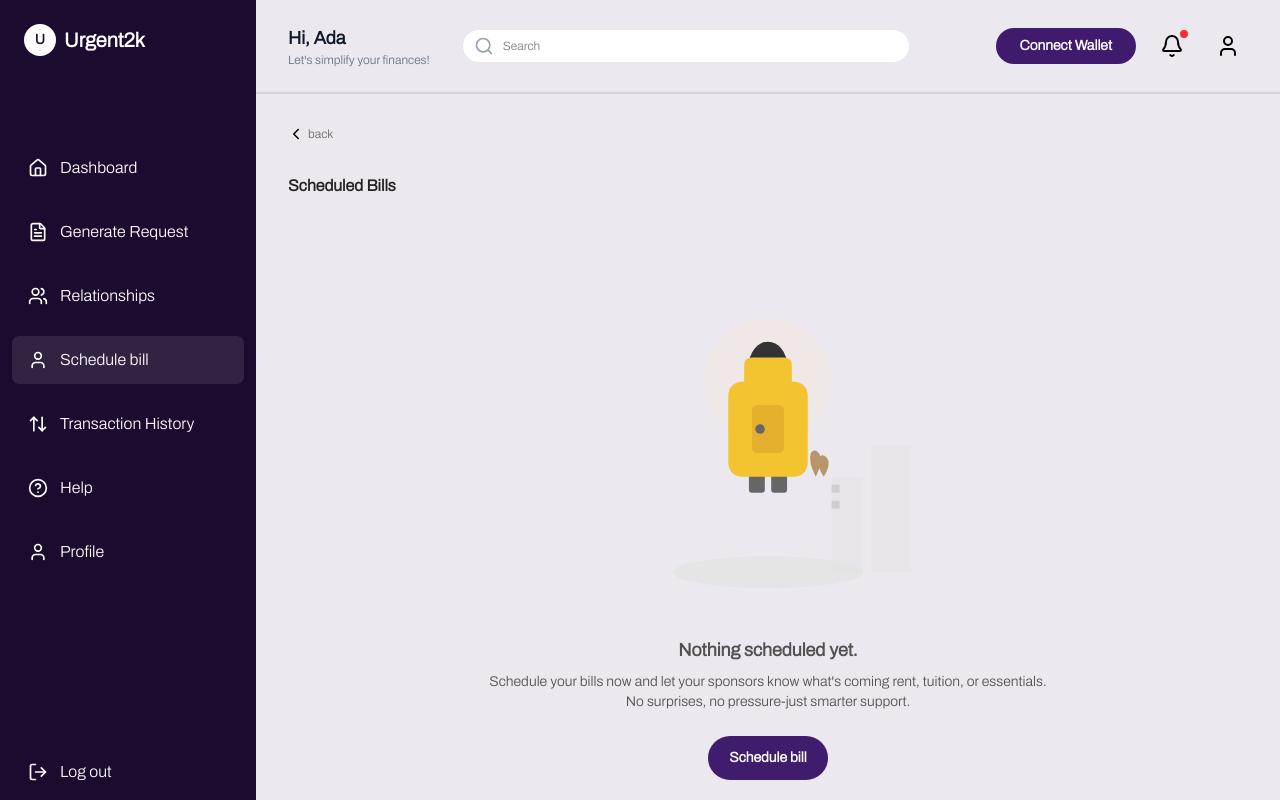
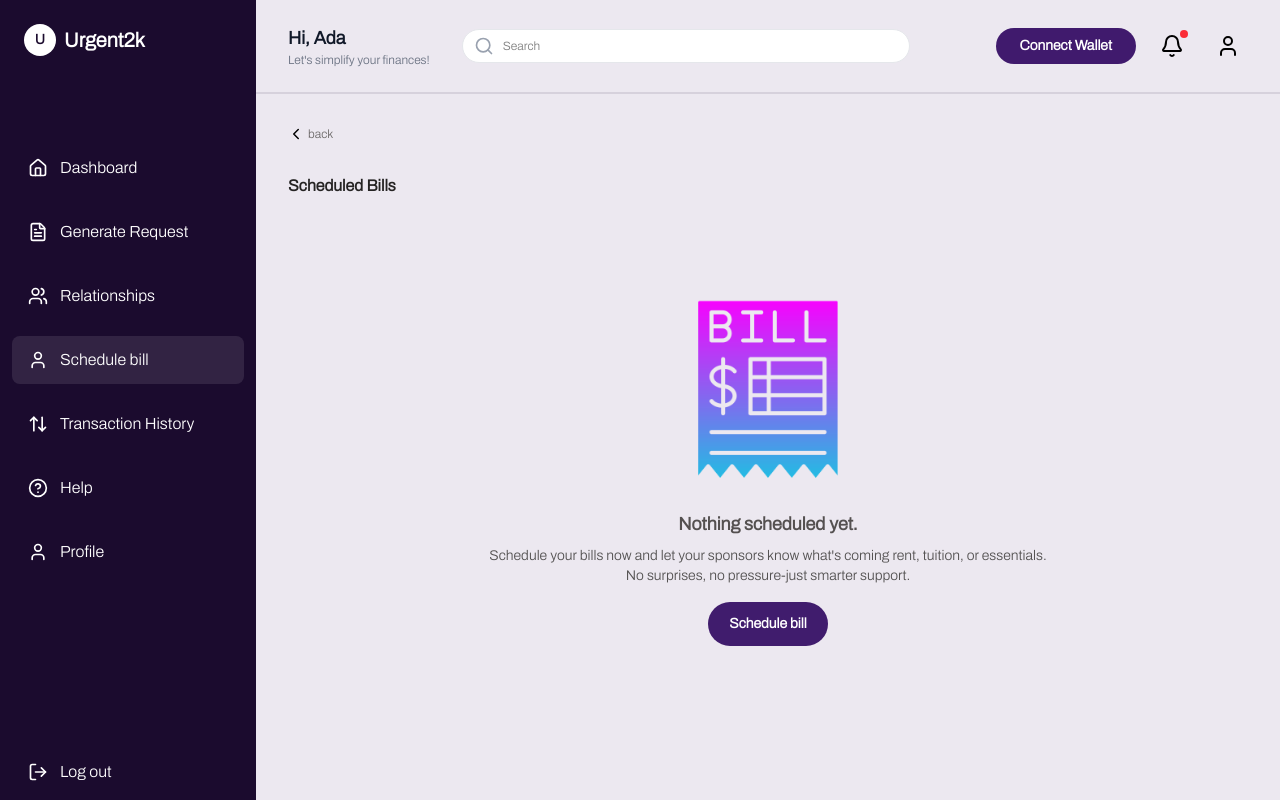
Before and after one commit to Na8aN-web/URGENT-2KAY-GROUP-PROJECT, a React (Vite) app: page /dashboard/schedule-bill in a window 1280 px wide. Built offline with nearby package versions, Linux system fonts and the light colour scheme.

Commit message:
update changes to page routing

```diff
--- a/src/App.jsx
+++ b/src/App.jsx
@@ -7,6 +7,10 @@ import VerifyEmail from "./pages/auth/VerifyEmail";
 import Login from "./pages/auth/Login";
 import LandingPage from './pages/LandingPage';
 import ScheduleBill from "./pages/schedule/ScheduleBill";
+import ScheduleBills from "./pages/schedule/ScheduledBills";
+import BillDetails from "./pages/schedule/BillDetails";
+import ReviewConfirmBill from "./pages/schedule/ReviewConfirmBill";
+
 
 function App() {
   return (
@@ -17,6 +21,9 @@ function App() {
         <Route index element={<Dashboard />} />
         <Route path="transaction-history" element={<TransactionHistory />} />
         <Route path="schedule-bill" element={<ScheduleBill />} />
+        <Route path="schedule-bills" element={<ScheduleBills />} />
+        <Route path="bill-details" element={<BillDetails />} />
+        <Route path="confirm-details" element={<ReviewConfirmBill />} />
       </Route>
 
       {/* Authentication */}
--- a/src/pages/schedule/ReviewConfirmBill.jsx
+++ b/src/pages/schedule/ReviewConfirmBill.jsx
@@ -1,10 +1,61 @@
-import React from "react";
+import React, { useState } from "react";
 import avatar from "./images/avatar.png";
 import InputField from "./components/InputField";
 import Button from "../../components/Button";
 import ButtonGold from "../../components/ButtonGold";
+import { IoChevronBack } from "react-icons/io5";
+import { useNavigate } from "react-router";
+
+const ScheduleSuccess = ({ onClose }) => {
+  const navigate = useNavigate()
+  return (
+    <div className="relative w-full max-w-[600px] bg-white py-10 px-4 md:py-20 md:px-8 rounded-lg">
+      <button
+        onClick={onClose}
+        className="absolute top-3 right-3 text-gray-600 text-xl font-bold"
+      >
+        ✕
+      </button>
+
+      <div className="text-center flex flex-col justify-center items-center">
+        <svg
+          viewBox="0 0 200 200"
+          className="w-full h-auto max-h-[250px] sm:max-h-[350px] pb-8"
+        >
+          <circle cx="100" cy="60" r="40" fill="#F3E8D2" opacity="0.3" />
+          <ellipse cx="100" cy="180" rx="60" ry="10" fill="#E5E5E5" />
+
+          <ellipse cx="100" cy="50" rx="12" ry="15" fill="#333" />
+          <rect x="88" y="65" width="24" height="35" rx="2" fill="#666" />
+          <rect x="88" y="100" width="10" height="30" rx="2" fill="#666" />
+          <rect x="102" y="100" width="10" height="30" rx="2" fill="#666" />
+
+          <path
+            d="M 75 70 Q 75 60 85 60 L 85 50 Q 85 45 90 45 L 110 45 Q 115 45 115 50 L 115 60 Q 125 60 125 70 L 125 110 Q 125 120 115 120 L 85 120 Q 75 120 75 110 Z"
+            fill="#F4C430"
+          />
+          <rect x="90" y="75" width="20" height="30" rx="3" fill="#E5B02E" />
+          <circle cx="95" cy="90" r="3" fill="#666" />
+        </svg>
+
+        <p className="text-base font-semibold text-[#000000]">
+          Your bill has been scheduled successfully
+        </p>
+        <p className="text-xs text-[#686363] font-normal">
+          We'll remind you before it's sent
+        </p>
+
+        <div className="space-y-4 pt-6">
+          <Button btnTxt="View Scheduled Bill" onClick={() => navigate("/dashboard/schedule-bills")}/>
+          <ButtonGold btnTxt="Share with Sponsor" />
+        </div>
+      </div>
+    </div>
+  );
+};
 
 const ReviewConfirmBill = () => {
+  const [showSuccessModal, setShowSuccessModal] = useState(false);
   return (
     <div className="p-5 sm:p-6 lg:p-8 bg-[#ECE8F0] min-h-screen">
       <div className="flex gap-1 items-center mb-6 md:mb-8">
@@ -40,11 +91,21 @@ const ReviewConfirmBill = () => {
         </div>
 
         <div className="flex flex-col sm:flex-row gap-3 w-full">
-          <Button btnTxt="Schedule Bill" className="w-full" />
+          <Button
+            btnTxt="Schedule Bill"
+            className="w-full"
+            onClick={() => setShowSuccessModal(true)}
+          />
           <ButtonGold btnTxt="Edit" className="w-full" />
           <ButtonGold btnTxt="Cancel" className="w-full" />
         </div>
       </div>
+
+      {showSuccessModal && (
+        <div className="fixed inset-0 bg-black/80 flex justify-center items-center z-50 w-full px-6">
+          <ScheduleSuccess onClose={() => setShowSuccessModal(false)} />
+        </div>
+      )}
     </div>
   );
 };
--- a/src/pages/schedule/ScheduleBill.jsx
+++ b/src/pages/schedule/ScheduleBill.jsx
@@ -1,11 +1,16 @@
-import React, { useState } from "react";
+import React from "react";
 import { IoChevronBack } from "react-icons/io5";
 import Button from "../../components/Button";
-import BillDetails from "./BillDetails";
-import ReviewConfirmBill from "./ReviewConfirmBill";
-import ScheduledBills from "./ScheduledBills";
+import bill from "../../assets/images/bill_14510829.png";
+import { useNavigate } from "react-router";
 
-const ScheduleBills = ({ onNext }) => {
+
+const ScheduleBill = () => {
+    const navigate = useNavigate()
+
+    const handleScheduleBill = () => {
+        navigate("/dashboard/bill-details")
+    }
   return (
     <div className="p-5 sm:p-6 lg:p-8 bg-[#ECE8F0] min-h-screen">
       <div className="flex gap-1 items-center mb-6 md:mb-8">
@@ -17,137 +22,23 @@ const ScheduleBills = ({ onNext }) => {
       </h1>
 
       <div className="flex flex-col items-center justify-center pt-16 sm:pt-22">
-        <svg
-          viewBox="0 0 200 200"
-          className="w-full h-auto max-h-[250px] sm:max-h-[350px] pb-8"
-        >
-          <circle cx="100" cy="60" r="40" fill="#F3E8D2" opacity="0.3" />
-          <ellipse cx="100" cy="180" rx="60" ry="10" fill="#E5E5E5" />
+        <img src={bill} alt="" className="w-28 h-28 sm:w-52 sm:h-52"/>
 
-          {/* Person */}
-          <ellipse cx="100" cy="50" rx="12" ry="15" fill="#333" />
-          <rect x="88" y="65" width="24" height="35" rx="2" fill="#666" />
-          <rect x="88" y="100" width="10" height="30" rx="2" fill="#666" />
-          <rect x="102" y="100" width="10" height="30" rx="2" fill="#666" />
-
-          {/* Backpack */}
-          <path
-            d="M 75 70 Q 75 60 85 60 L 85 50 Q 85 45 90 45 L 110 45 Q 115 45 115 50 L 115 60 Q 125 60 125 70 L 125 110 Q 125 120 115 120 L 85 120 Q 75 120 75 110 Z"
-            fill="#F4C430"
-          />
-          <rect x="90" y="75" width="20" height="30" rx="3" fill="#E5B02E" />
-          <circle cx="95" cy="90" r="3" fill="#666" />
-
-          {/* Buildings */}
-          <g transform="translate(140, 80)">
-            <rect
-              x="0"
-              y="40"
-              width="20"
-              height="60"
-              fill="#E5E5E5"
-              opacity="0.6"
-            />
-            <rect
-              x="25"
-              y="20"
-              width="25"
-              height="80"
-              fill="#E5E5E5"
-              opacity="0.6"
-            />
-            <rect x="0" y="45" width="5" height="5" fill="#999" opacity="0.3" />
-            <rect x="0" y="55" width="5" height="5" fill="#999" opacity="0.3" />
-          </g>
-
-          {/* Plants */}
-          <g transform="translate(130, 120)">
-            <path
-              d="M 0 0 Q -5 -10 -3 -15 Q -1 -18 2 -15 Q 5 -10 0 0"
-              fill="#B8956A"
-            />
-            <path
-              d="M 5 0 Q 0 -8 2 -12 Q 4 -15 7 -12 Q 10 -8 5 0"
-              fill="#B8956A"
-            />
-          </g>
-        </svg>
-
-        <p className="pb-2 text-[#545050] text-base sm:text-lg font-bold">
+        <p className="pb-2 pt-4 text-[#545050] text-base sm:text-lg font-bold">
           Nothing scheduled yet.
         </p>
         <span className="text-[#535151] text-[11px] sm:text-sm font-normal">
           Schedule your bills now and let your sponsors know what's coming rent,
           tuition, or essentials.
         </span>
-        <span className="text-[#535151] text-[11px] sm:text-sm font-normal pb-6">
+        <span className="text-[#535151] text-[11px] sm:text-sm font-normal pb-4">
           No surprises, no pressure-just smarter support.
         </span>
 
-        <Button btnTxt="Schedule bill" onClick={onNext} />
+        <Button btnTxt="Schedule bill" onClick={handleScheduleBill} />
       </div>
     </div>
   );
 };
 
-const ScheduleBill = () => {
-  const [page, setPage] = useState(1);
-  const [sponsors, setSponsors] = useState([
-    { id: 1, name: "Ngozi", relationship: "Mother", phone: "080..." },
-  ]);
-
-  const [selectedSponsor, setSelectedSponsor] = useState(null);
-  const [billData, setBillData] = useState(null);
-  const [scheduledBills, setScheduledBills] = useState([]);
-
-  const handleScheduleBill = () => {
-    // Create a new scheduled bill
-    const newBill = {
-      id: Date.now(),
-      ...billData,
-      sponsor: selectedSponsor,
-      status: "Pending",
-      createdAt: new Date().toISOString(),
-    };
-
-    setScheduledBills([...scheduledBills, newBill]);
-    setPage(4);
-  };
-
-  return (
-    <>
-      {/* CONDITIONAL RENDERING FOR PAGES */}
-      {page === 1 && <ScheduleBills onNext={() => setPage(2)} />}
-
-      {page === 2 && (
-        <BillDetails
-          sponsors={sponsors}
-          selectedSponsor={selectedSponsor}
-          onSelectSponsor={setSelectedSponsor}
-          onAddSponsor={(newSponsor) => setSponsors([...sponsors, newSponsor])}
-          onNext={(billInfo) => {
-            setBillData(billInfo);
-            setPage(3);
-          }}
-          onBack={() => setPage(1)}
-        />
-      )}
-
-      {page === 3 && (
-        <ReviewConfirmBill
-          billData={billData}
-          selectedSponsor={selectedSponsor}
-          onSchedule={handleScheduleBill}
-          onEdit={() => setPage(2)}
-          onCancel={() => setPage(1)}
-        />
-      )}
-
-      {page === 4 && (
-        <ScheduledBills bills={scheduledBills} onBack={() => setPage(1)} />
-      )}
-    </>
-  );
-};
-
 export default ScheduleBill;
```
Also changed, not shown: src/pages/schedule/BillDetails.jsx (+59 -109 lines), src/pages/schedule/ScheduledBills.jsx (+3 -4 lines), src/assets/images/bill_14510829.png (added).
